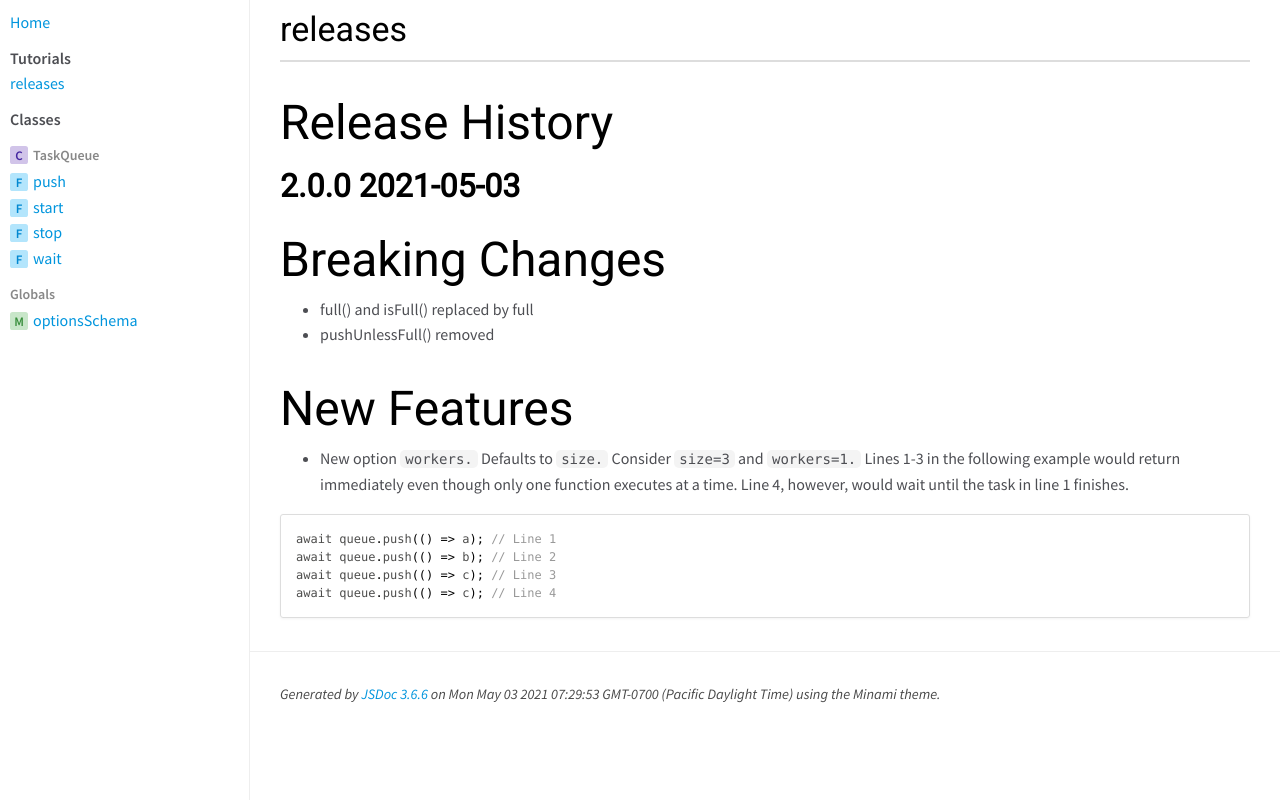
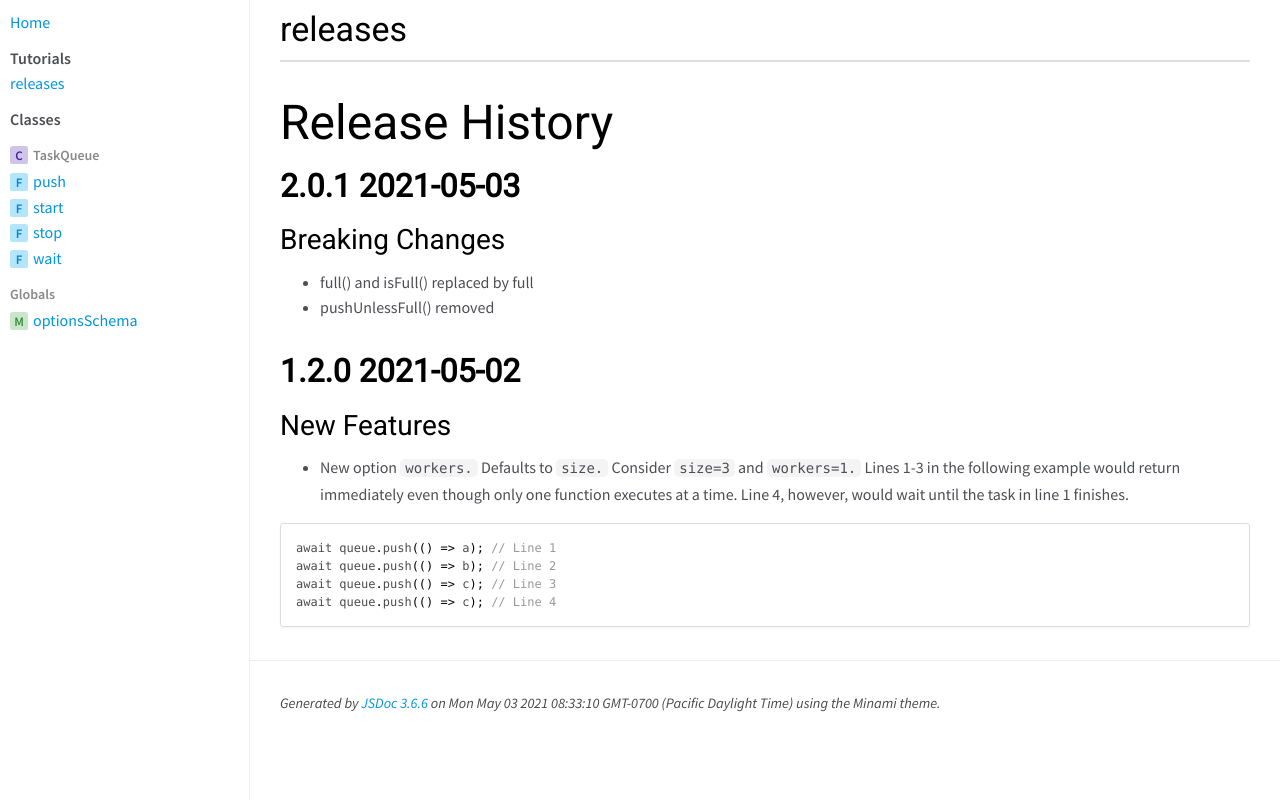
Before and after one commit to good-ware/js-task-queue, a website: page docs/tutorial-releases.html in a window 1280 px wide. Drawn offline with nearby package versions, Linux system fonts and the light colour scheme.

Commit message:
Update release notes

```diff
--- a/docs/tutorial-releases.html
+++ b/docs/tutorial-releases.html
@@ -40,13 +40,14 @@
 
 <article>
     <h1>Release History</h1>
-<h2>2.0.0 2021-05-03</h2>
-<h1>Breaking Changes</h1>
+<h2>2.0.1 2021-05-03</h2>
+<h3>Breaking Changes</h3>
 <ul>
 <li>full() and isFull() replaced by full</li>
 <li>pushUnlessFull() removed</li>
 </ul>
-<h1>New Features</h1>
+<h2>1.2.0 2021-05-02</h2>
+<h3>New Features</h3>
 <ul>
 <li>New option <code>workers.</code> Defaults to <code>size.</code> Consider <code>size=3</code> and <code>workers=1.</code> Lines 1-3 in the following example would return immediately even though only one function executes at a time. Line 4, however, would wait until the task in line 1 finishes.</li>
 </ul>
@@ -64,7 +65,7 @@ await queue.push(() => c); // Line 4
 <br class="clear">
 
 <footer>
-    Generated by <a href="https://github.com/jsdoc3/jsdoc">JSDoc 3.6.6</a> on Mon May 03 2021 07:29:53 GMT-0700 (Pacific Daylight Time) using the Minami theme.
+    Generated by <a href="https://github.com/jsdoc3/jsdoc">JSDoc 3.6.6</a> on Mon May 03 2021 08:33:10 GMT-0700 (Pacific Daylight Time) using the Minami theme.
 </footer>
 
 <script>prettyPrint();</script>
```
Also changed, not shown: docs/TaskQueue.html (+1 -1 lines), docs/global.html (+1 -1 lines), docs/index.html (+1 -1 lines), docs/index.js.html (+1 -1 lines).
